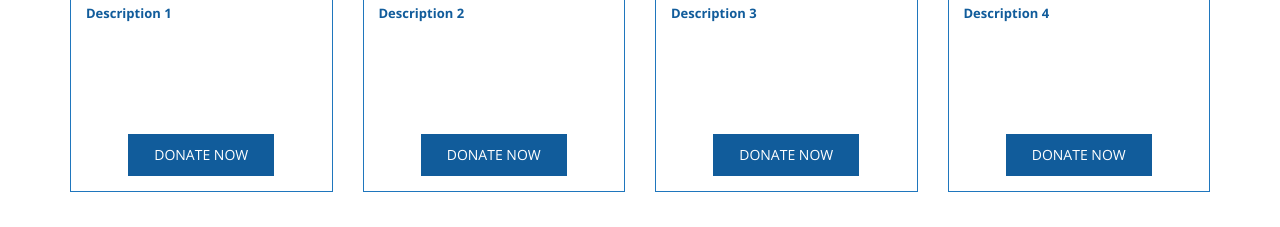
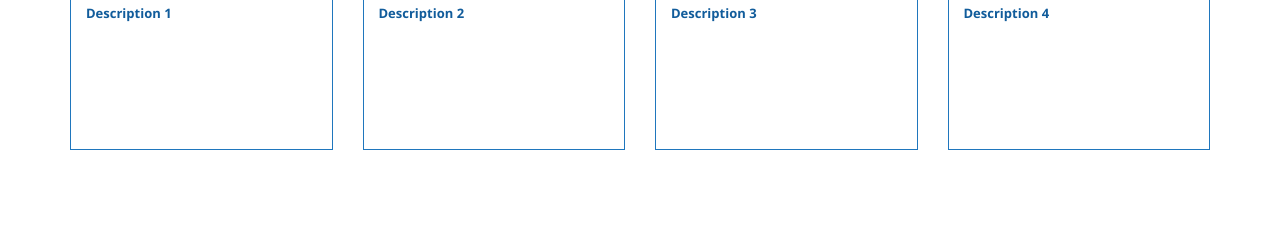
Before and after one commit to shivahegonde/stmsco.co, a plain HTML site: page index.html in a window 1280 px wide. Shown: the part 1960-2187 px from the top of the page. Drawn offline with nearby package versions, Linux system fonts and the light colour scheme.

Commit message:
removed Donate now from index

```diff
--- a/index.html
+++ b/index.html
@@ -399,7 +399,7 @@
 
                         <div class="btn-holder text-center">
 
-                          <a href="#" class="btn btn-primary" data-toggle="modal" data-target="#donateModal"> DONATE NOW</a>
+                          <!-- <a href="#" class="btn btn-primary" data-toggle="modal" data-target="#donateModal"> DONATE NOW</a> -->
 
                         </div>
 
@@ -428,7 +428,7 @@
 
                         <div class="btn-holder text-center">
 
-                          <a href="#" class="btn btn-primary" data-toggle="modal" data-target="#donateModal"> DONATE NOW</a>
+                          <!-- <a href="#" class="btn btn-primary" data-toggle="modal" data-target="#donateModal"> DONATE NOW</a> -->
 
                         </div>
 
@@ -458,7 +458,7 @@
 
                         <div class="btn-holder text-center">
 
-                          <a href="#" class="btn btn-primary" data-toggle="modal" data-target="#donateModal"> DONATE NOW</a>
+                          <!-- <a href="#" class="btn btn-primary" data-toggle="modal" data-target="#donateModal"> DONATE NOW</a> -->
 
                         </div>
 
@@ -487,7 +487,7 @@
 
                         <div class="btn-holder text-center">
 
-                          <a href="#" class="btn btn-primary" data-toggle="modal" data-target="#donateModal"> DONATE NOW</a>
+                          <!-- <a href="#" class="btn btn-primary" data-toggle="modal" data-target="#donateModal"> DONATE NOW</a> -->
 
                         </div>
 
@@ -671,7 +671,7 @@
                         <div class="row">
 
                             <div class="form-group col-md-12 ">
-                                <input type="text" class="form-control" id="amount" placeholder="AMOUNT(€)">
+                                <input type="text" class="form-control" id="amount" placeholder="AMOUNT">
                             </div>
 
                         </div>
```
